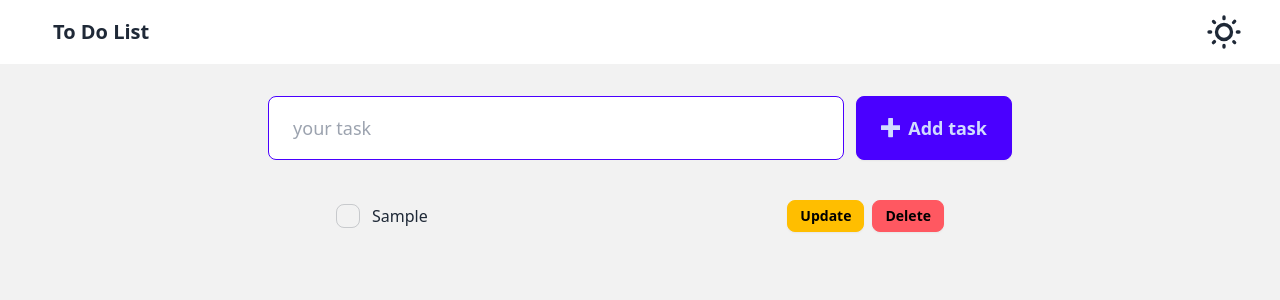
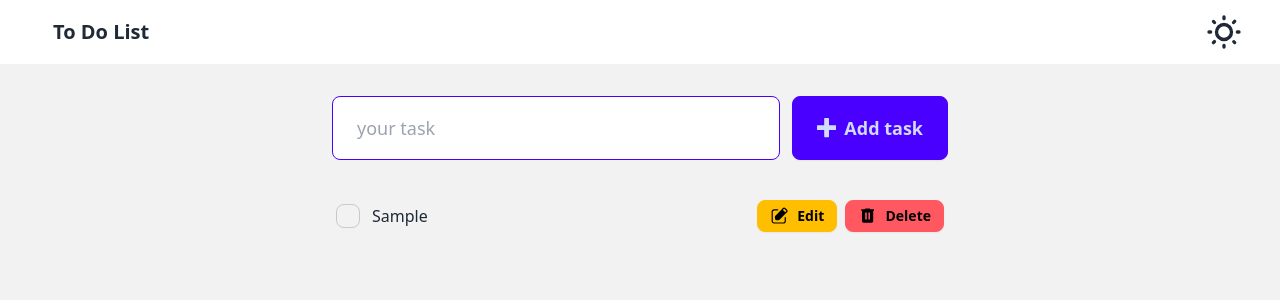
Before and after one commit to alipnf/to-do-list, a React (Vite) app: page / in a window 1280 px wide. Both pictures are taken after typing "Sample" into the empty fields and a click on the button "Add task". Shown: the top 300 px of the page. Built offline with nearby package versions, Linux system fonts and the light colour scheme.

Commit message:
feat: add button

```diff
--- a/src/components/addTask.jsx
+++ b/src/components/addTask.jsx
@@ -17,7 +17,7 @@ export default function AddTask({ addTaskToList }) {
   return (
     <div>
       <form
-        className="mt-4 flex w-full items-center justify-center gap-3 md:mt-5 lg:mt-8"
+        className="mt-4 flex w-full items-center justify-center gap-3 md:mt-5 lg:mt-8 lg:justify-between xl:px-[25%]"
         onSubmit={handleSubmit}
       >
         <input
--- /dev/null
+++ b/src/components/button.jsx
@@ -0,0 +1,50 @@
+export default function Button({ type, index, tasks, handle }) {
+  const isEdit = type === "edit";
+  return (
+    <>
+      {isEdit ? (
+        <button
+          className="btn btn-warning  btn-sm"
+          onClick={() => {
+            const newTask = prompt("Enter updated task:", tasks[index]);
+            if (newTask !== null && newTask.trim() !== "") {
+              handle(index, newTask.trim());
+            }
+          }}
+        >
+          <svg
+            xmlns="http://www.w3.org/2000/svg"
+            width="1.2rem"
+            height="1.2rem"
+            viewBox="0 0 24 24"
+          >
+            <path
+              fill="currentColor"
+              d="M16.698 21.996h-11.6a3.06 3.06 0 0 1-2.2-.92a3.09 3.09 0 0 1-.9-2.21V7.276a3 3 0 0 1 .91-2.19a3 3 0 0 1 1-.67a3.06 3.06 0 0 1 1.2-.24h4.44a.75.75 0 0 1 0 1.5h-4.44a2 2 0 0 0-.63.12a1.62 1.62 0 0 0-.99 1.5v11.59a1.62 1.62 0 0 0 .47 1.16a1.62 1.62 0 0 0 1.15.47h11.6c.213 0 .423-.04.62-.12a1.54 1.54 0 0 0 .52-.35a1.49 1.49 0 0 0 .35-.52a1.51 1.51 0 0 0 .13-.63v-4.44a.75.75 0 1 1 1.5 0v4.47a3.06 3.06 0 0 1-.92 2.2a3.16 3.16 0 0 1-1 .68c-.387.14-.798.205-1.21.19"
+            />
+            <path
+              fill="currentColor"
+              d="M21.808 5.456a1.86 1.86 0 0 0-.46-.68l-2.15-2.15a1.86 1.86 0 0 0-.68-.46a2.1 2.1 0 0 0-2.31.46l-1.71 1.71v.05l-7.74 7.73a2.11 2.11 0 0 0-.61 1.48v2.17a2.12 2.12 0 0 0 2.11 2.11h2.17a2.07 2.07 0 0 0 1.48-.62l7.74-7.74l1.72-1.72c.202-.19.36-.422.46-.68a2 2 0 0 0 0-1.63zm-1.38 1.05a.56.56 0 0 1-.14.2l-1.22 1.22l-3-3l1.23-1.23a.64.64 0 0 1 .44-.18a.59.59 0 0 1 .23.05c.076.032.145.08.2.14l2.16 2.15a.69.69 0 0 1 .13.2a.59.59 0 0 1 0 .23a.6.6 0 0 1-.03.22"
+            />
+          </svg>
+          Edit
+        </button>
+      ) : (
+        <button className="btn btn-error btn-sm" onClick={() => handle(index)}>
+          <svg
+            xmlns="http://www.w3.org/2000/svg"
+            width="1.2rem"
+            height="1.2rem"
+            viewBox="0 0 24 24"
+          >
+            <path
+              fill="currentColor"
+              d="M7 21q-.825 0-1.412-.587T5 19V6H4V4h5V3h6v1h5v2h-1v13q0 .825-.587 1.413T17 21zm2-4h2V8H9zm4 0h2V8h-2z"
+            />
+          </svg>
+          Delete
+        </button>
+      )}
+    </>
+  );
+}
--- a/src/components/taskList.jsx
+++ b/src/components/taskList.jsx
@@ -1,4 +1,5 @@
 import { useState, useEffect } from "react";
+import Button from "./button";
 
 export default function TaskList({ list, deleteList, updateList }) {
   const [checkedItems, setCheckedItems] = useState({});
@@ -46,26 +47,18 @@ export default function TaskList({ list, deleteList, updateList }) {
               </div>
 
               <div className="flex gap-2">
-                <button
-                  className="btn btn-warning  btn-sm"
-                  onClick={() => {
-                    const newTask = prompt("Enter updated task:", tasks[index]);
-                    if (newTask !== null && newTask.trim() !== "") {
-                      handleUpdate(index, newTask.trim());
-                    }
-                  }}
-                >
-                  Update
-                </button>
-
-                <button
-                  className="btn btn-error btn-sm"
-                  onClick={() => {
-                    handleDelete(index);
-                  }}
-                >
-                  Delete
-                </button>
+                <Button
+                  type={"edit"}
+                  index={index}
+                  tasks={tasks}
+                  handle={handleUpdate}
+                />
+                <Button
+                  type={"delete"}
+                  index={index}
+                  tasks={tasks}
+                  handle={handleDelete}
+                />
               </div>
             </label>
           </li>
```
